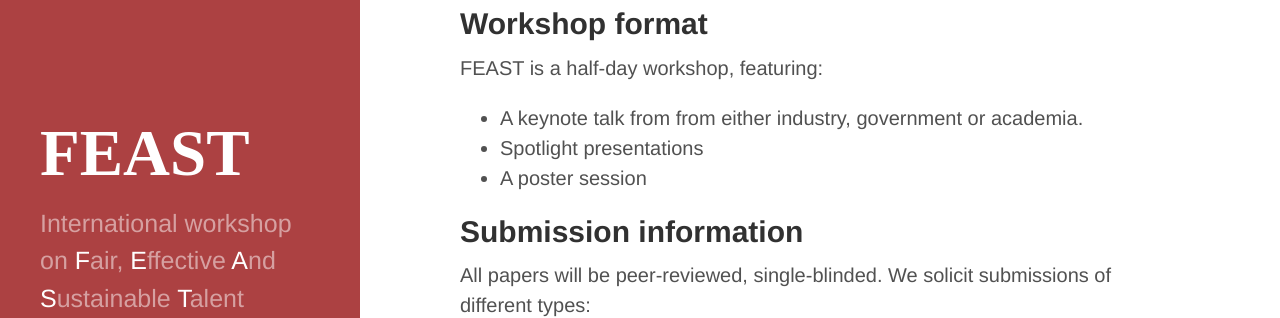
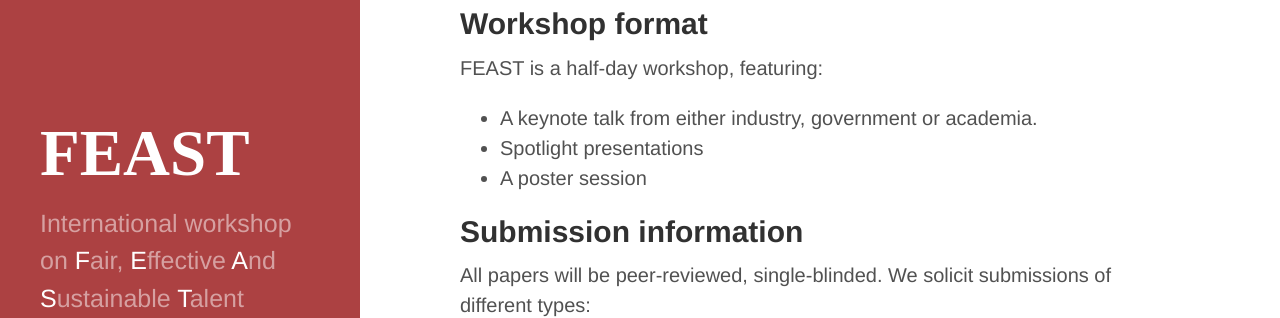
Before and after one commit to feast-ecmlpkdd/feast-ecmlpkdd.github.io, a Jekyll site: the page built from pages/cfp.md, in a window 1280 px wide and 900 px high, scrolled down 1328 px. Shown: the part 153-471 px from the top of the window. Built offline with Jekyll 4.4.1, drawn with Linux system fonts in a browser that asks for light colours.

Commit message:
remove extra "from" from cfp.

```diff
--- a/pages/cfp.md
+++ b/pages/cfp.md
@@ -30,7 +30,7 @@ Contributions are solicited on methods as well as systems, on theory as well as
 
 ## Workshop format
 FEAST is a half-day workshop, featuring:
-* A keynote talk from from either industry, government or academia.
+* A keynote talk from either industry, government or academia.
 * Spotlight presentations
 * A poster session
 
```
